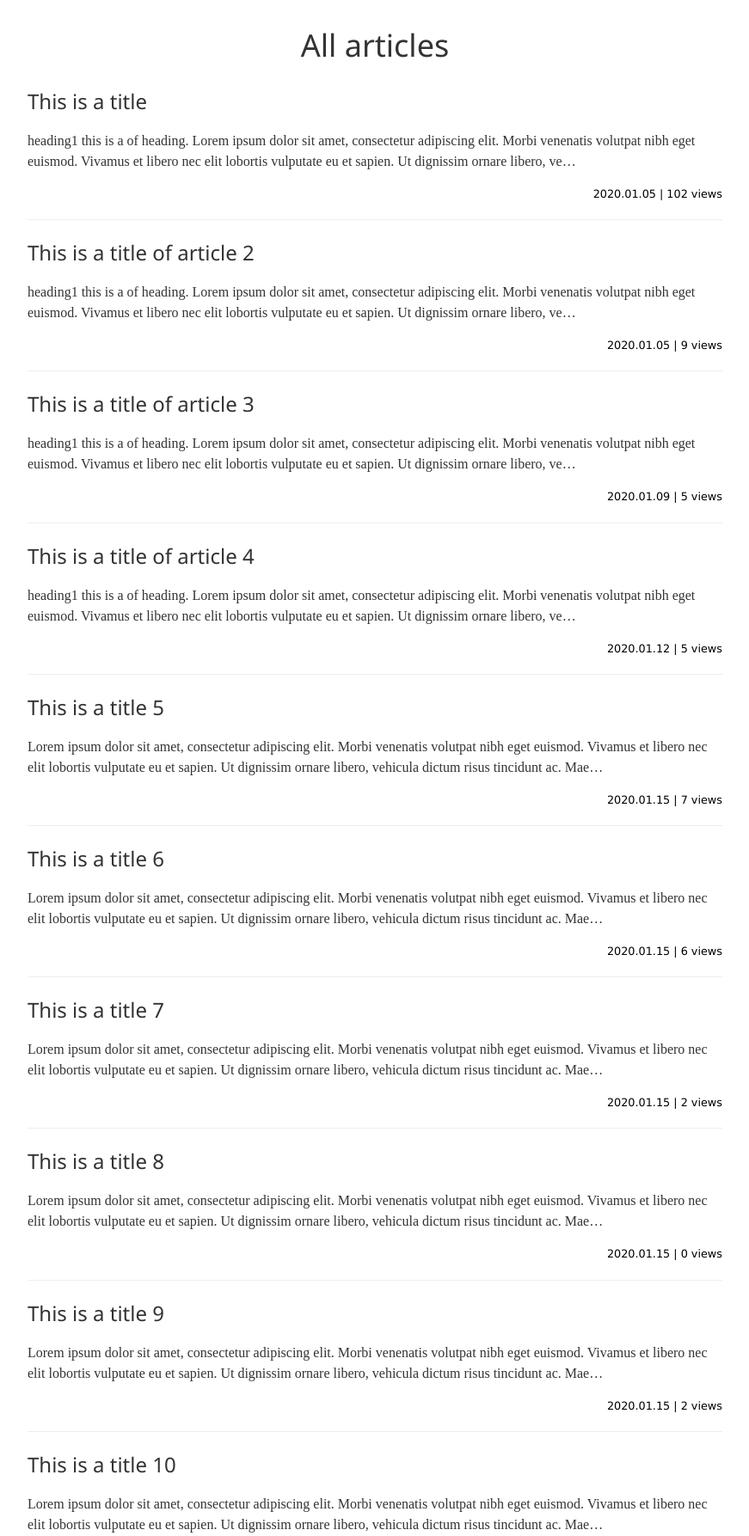
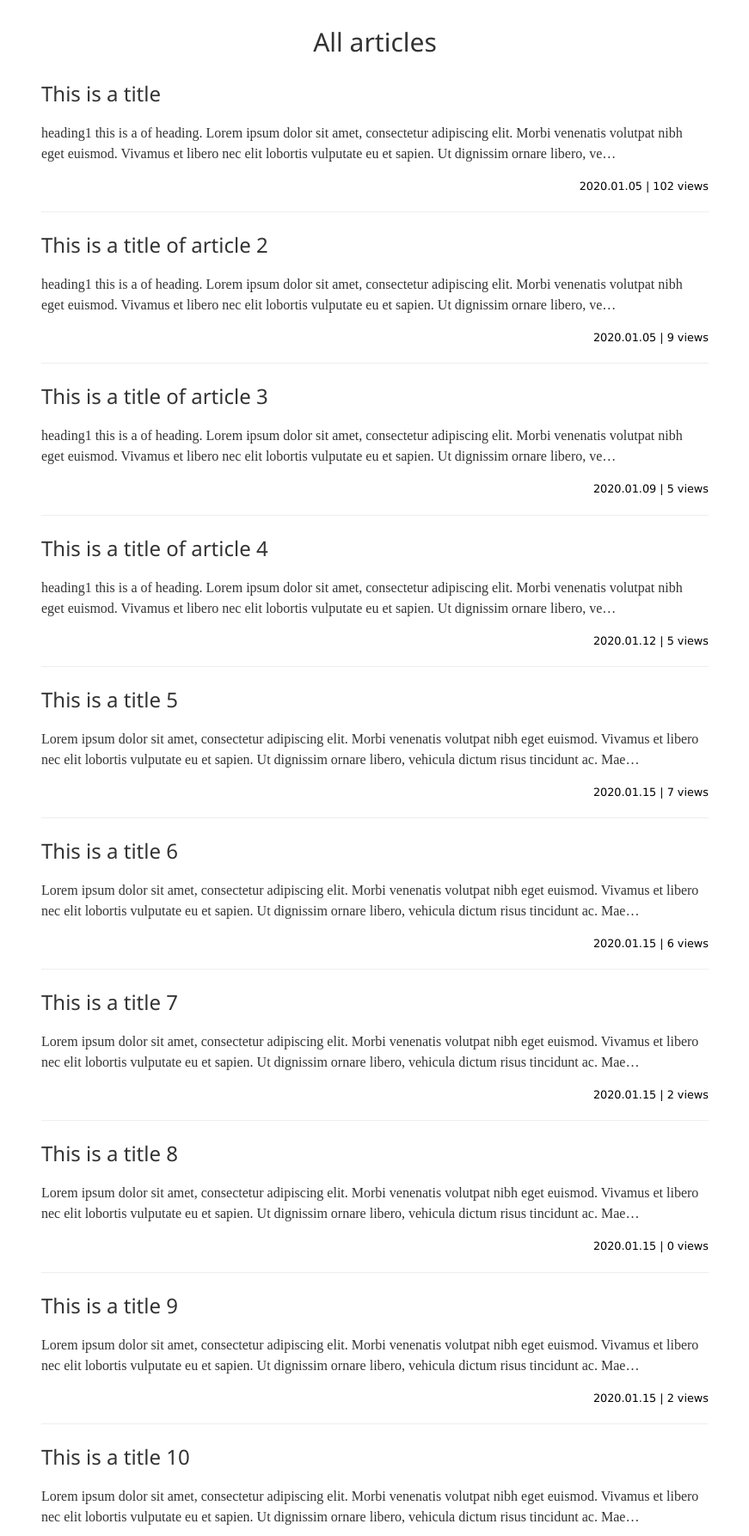
Before and after one commit to cwhan-yonsei/blog, a Django app: page /article_list/0 in a window 1280 px wide. Shown: the part 158-1945 px from the top of the page at 86% size, without its empty margins (204-1075 px from the left). Run offline with Django 3.2, Linux system fonts and the light colour scheme; data comes from the database, SQL or seed files in the repository; both versions use the stored data as it was after the commit; parts of the project's set-up code (start-up, migrations or seed data) failed here and were passed over; some libraries are stand-ins or nearby versions; some web fonts are replaced.

Commit message:
Change the paddings of containers to 32px
Minor CSS update.

```diff
--- a/acw/blog/static/blog/acw3_pro.css
+++ b/acw/blog/static/blog/acw3_pro.css
@@ -939,7 +939,7 @@ a {
 }
 
 .acw3-container, .acw3-panel {
-    padding: 0.01em 16px
+    padding: 0.01em 32px
 }
 
 .acw3-panel {
--- a/acw/blog/templates/blog/article-list.html
+++ b/acw/blog/templates/blog/article-list.html
@@ -4,13 +4,13 @@
 <div class=" acw3-container acw3-max-width-840 acw3-margin-top">
 {% if tag == '0'%}
 <div class=" acw3-container acw3-center">
-    <h1>All articles</h1>
+    <h2>All articles</h2>
 </div>
 
 {% else %}
 <div class=" acw3-container acw3-center">
     <a href="{% url 'article_list' tag %}" class=" acw3-text-none acw3-text-a">
-    <h1>&nbsp;#{{ tag }}&nbsp;</h1>
+    <h2>&nbsp;#{{ tag }}&nbsp;</h2>
     </a>
 </div>
 {% endif %}
--- a/acw/static/blog/acw3_pro.css
+++ b/acw/static/blog/acw3_pro.css
@@ -939,7 +939,7 @@ a {
 }
 
 .acw3-container, .acw3-panel {
-    padding: 0.01em 16px
+    padding: 0.01em 32px
 }
 
 .acw3-panel {
```
Also changed, not shown: acw/db.sqlite3.
